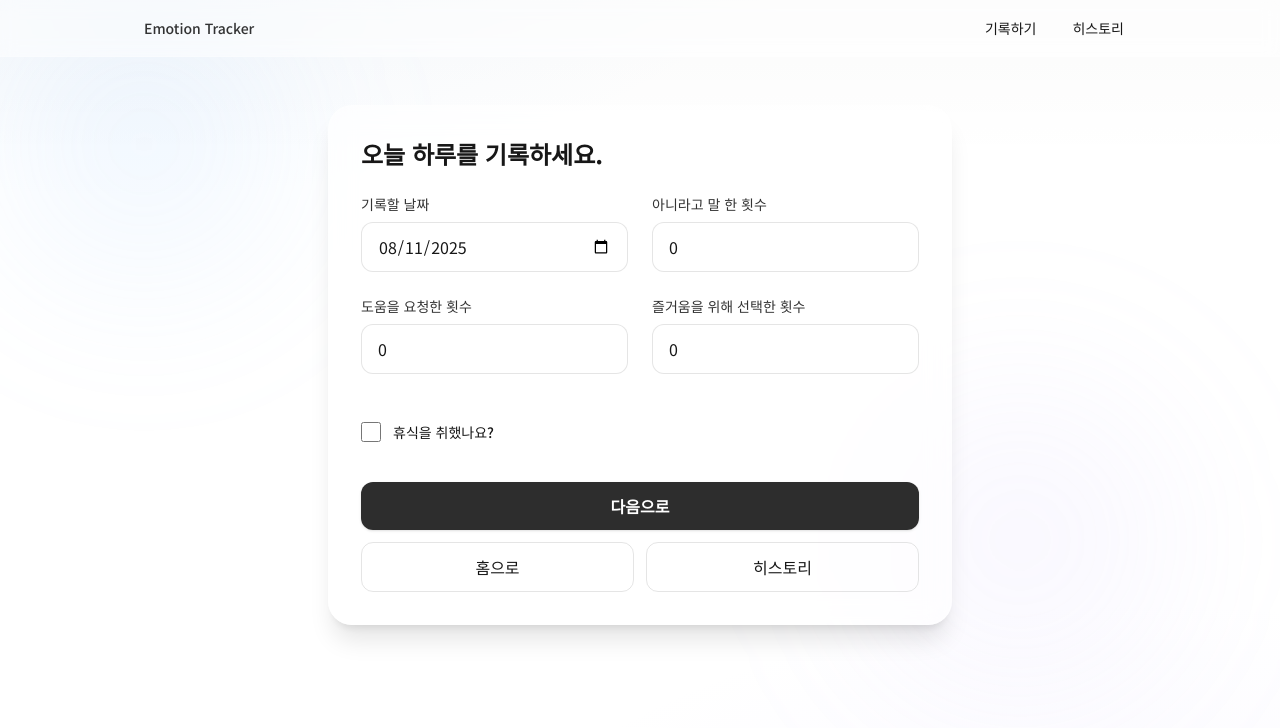
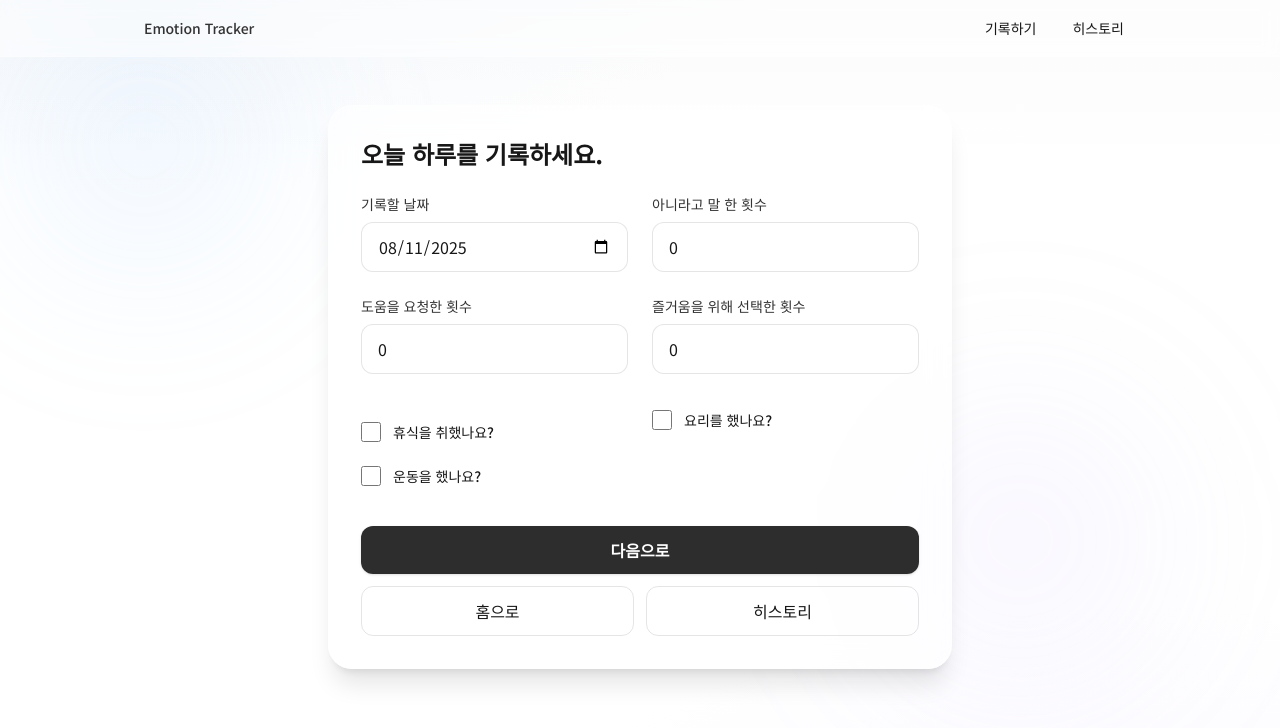
Before and after one commit to wangmul/emotion-tracker, a Next.js app in the folder web/: page /record/step-1 in a window 1280 px wide. Shown: the top 728 px of the page. Built offline with nearby package versions, Linux system fonts and the light colour scheme; no server answers; the database is empty.

Commit message:
feat: 요리/운동 체크박스 추가 및 DB 반영, 히스토리 표시

```diff
--- a/web/src/app/history/[date]/page.tsx
+++ b/web/src/app/history/[date]/page.tsx
@@ -86,6 +86,17 @@ export default function HistoryByDatePage() {
               </div>
             </div>
 
+            <div className="text-sm grid grid-cols-1 sm:grid-cols-2 gap-3">
+              <div className="rounded-2xl bg-white/70 dark:bg-white/10 p-4 border border-black/10 dark:border-white/15">
+                <p className="text-xs opacity-70">요리</p>
+                <p className="text-xl font-semibold">{entry.did_cook ? "O" : "X"}</p>
+              </div>
+              <div className="rounded-2xl bg-white/70 dark:bg-white/10 p-4 border border-black/10 dark:border-white/15">
+                <p className="text-xs opacity-70">운동</p>
+                <p className="text-xl font-semibold">{entry.did_exercise ? "O" : "X"}</p>
+              </div>
+            </div>
+
             <div className="grid grid-cols-1 gap-4 sm:grid-cols-2">
               <div className="rounded-2xl border border-white/15 bg-white/70 p-5 dark:bg-white/10">
                 <p className="font-medium mb-2">해야 하지만 하기 싫은 일</p>
--- a/web/src/app/history/page.tsx
+++ b/web/src/app/history/page.tsx
@@ -97,6 +97,9 @@ export default function HistoryPage() {
               <p>아니라고 말 함: <b>{e.said_no_count}</b></p>
               <p>도움을 요청함: <b>{e.asked_help_count}</b></p>
               <p>즐거움을 위해 선택함: <b>{e.chose_for_joy_count}</b></p>
+              <p>휴식: <b>{e.took_rest ? "O" : "X"}</b></p>
+              <p>요리: <b>{e.did_cook ? "O" : "X"}</b></p>
+              <p>운동: <b>{e.did_exercise ? "O" : "X"}</b></p>
             </div>
             <div className="mt-3 grid grid-cols-2 gap-3 text-sm">
               <div>
--- a/web/src/app/record/step-1/page.tsx
+++ b/web/src/app/record/step-1/page.tsx
@@ -15,6 +15,8 @@ const schema = z.object({
   choseForJoyCount: z.number().int().min(0),
   tookRest: z.boolean(),
   selectedDate: z.string().regex(/^\d{4}-\d{2}-\d{2}$/),
+  didCook: z.boolean().default(false),
+  didExercise: z.boolean().default(false),
 });
 
 type FormData = z.infer<typeof schema>;
@@ -35,6 +37,8 @@ export default function StepOnePage() {
       choseForJoyCount: 0,
       tookRest: false,
       selectedDate: format(new Date(), "yyyy-MM-dd"),
+      didCook: false,
+      didExercise: false,
     },
   });
 
@@ -52,7 +56,7 @@ export default function StepOnePage() {
         const supabase = getSupabase();
         const { data } = await supabase
           .from("daily_entries")
-          .select("said_no_count, asked_help_count, chose_for_joy_count, took_rest")
+          .select("said_no_count, asked_help_count, chose_for_joy_count, took_rest, did_cook, did_exercise")
           .eq("entry_date", selectedDate)
           .maybeSingle();
         if (data) {
@@ -61,12 +65,16 @@ export default function StepOnePage() {
             asked_help_count: number;
             chose_for_joy_count: number;
             took_rest: boolean;
+            did_cook: boolean;
+            did_exercise: boolean;
           };
           const filled: FormData = {
             saidNoCount: v.said_no_count,
             askedHelpCount: v.asked_help_count,
             choseForJoyCount: v.chose_for_joy_count,
             tookRest: v.took_rest,
+            didCook: v.did_cook,
+            didExercise: v.did_exercise,
             selectedDate,
           };
           Object.entries(filled).forEach(([k, val]) => setValue(k as keyof FormData, val as never));
@@ -77,6 +85,8 @@ export default function StepOnePage() {
             askedHelpCount: 0,
             choseForJoyCount: 0,
             tookRest: false,
+            didCook: false,
+            didExercise: false,
             selectedDate,
           };
           Object.entries(cleared).forEach(([k, val]) => setValue(k as keyof FormData, val as never));
@@ -156,6 +166,30 @@ export default function StepOnePage() {
                 휴식을 취했나요?
               </label>
             </div>
+
+            <div className="flex items-center gap-3">
+              <input
+                id="didCook"
+                type="checkbox"
+                className="h-5 w-5 rounded border border-black/20 accent-black dark:border-white/20 focus:ring-2 focus:ring-[#94a3b8]/30"
+                {...register("didCook")}
+              />
+              <label htmlFor="didCook" className="text-sm font-medium">
+                요리를 했나요?
+              </label>
+            </div>
+
+            <div className="flex items-center gap-3">
+              <input
+                id="didExercise"
+                type="checkbox"
+                className="h-5 w-5 rounded border border-black/20 accent-black dark:border-white/20 focus:ring-2 focus:ring-[#94a3b8]/30"
+                {...register("didExercise")}
+              />
+              <label htmlFor="didExercise" className="text-sm font-medium">
+                운동을 했나요?
+              </label>
+            </div>
           </div>
 
           <div className="pt-4">
--- a/web/src/app/record/step-2/page.tsx
+++ b/web/src/app/record/step-2/page.tsx
@@ -65,6 +65,8 @@ export default function StepTwoPage() {
       asked_help_count: stepOne.askedHelpCount,
       chose_for_joy_count: stepOne.choseForJoyCount,
       took_rest: stepOne.tookRest,
+      did_cook: Boolean(stepOne.didCook),
+      did_exercise: Boolean(stepOne.didExercise),
       must_do_tasks: [data.mustDo0 ?? "", data.mustDo1 ?? "", data.mustDo2 ?? ""],
       wanted_but_skipped_tasks: [
         data.wantSkip0 ?? "",
--- a/web/src/types/dailyEntry.ts
+++ b/web/src/types/dailyEntry.ts
@@ -6,6 +6,8 @@ export type DailyEntry = {
   asked_help_count: number;
   chose_for_joy_count: number;
   took_rest: boolean;
+  did_cook?: boolean;
+  did_exercise?: boolean;
   must_do_tasks: string[]; // length 3
   wanted_but_skipped_tasks: string[]; // length 3
   created_at?: string;
```
Also changed, not shown: 1 other file (tests, documents, lock files or other folders).
